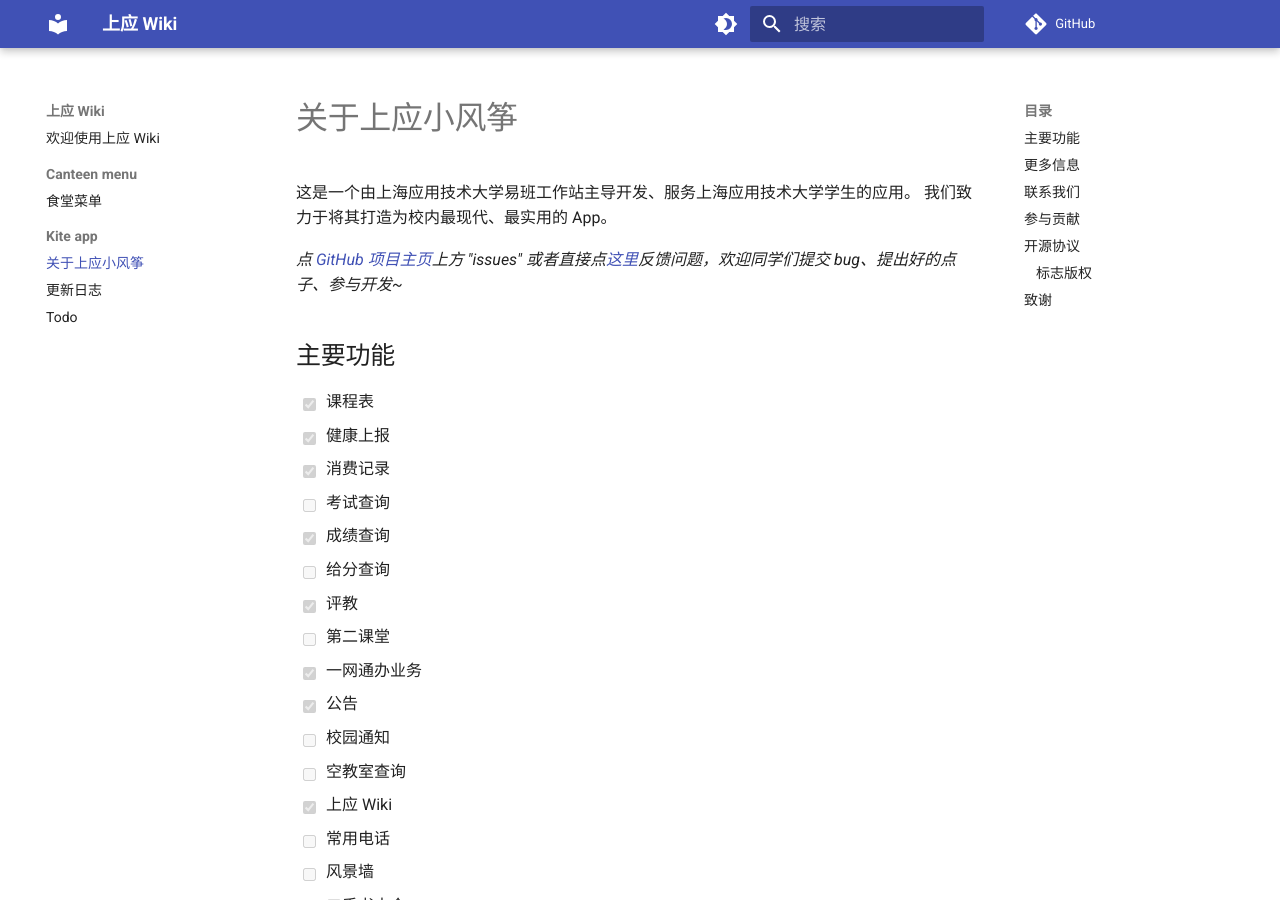
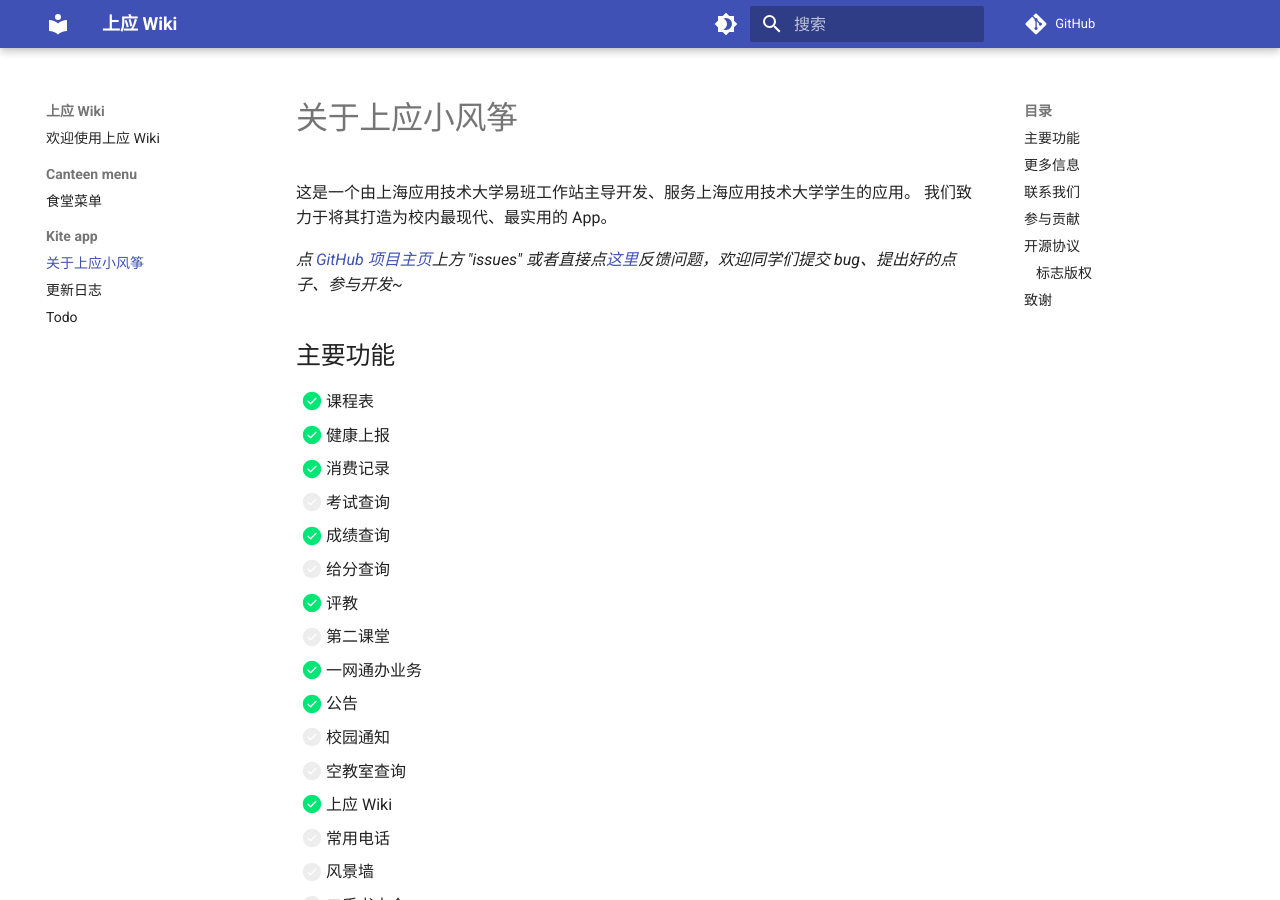
Before and after one commit to SIT-kite/SIT-wiki, an MkDocs documentation site: the page built from docs/kite-app/about.md, in a window 1280 px wide and 900 px high. Built offline with MkDocs 1.6.1 and Material for MkDocs 9.7.7, drawn with Linux system fonts in a browser that asks for light colours; comment, search, counter and statistics services are not loaded.

Commit message:
完善 markdown_extensions，整理 yaml 文件

```diff
--- a/mkdocs.yml
+++ b/mkdocs.yml
@@ -31,9 +31,17 @@ extra:
   social:
     - { name: 上应小风筝 SIT-kite, link: https://github.com/SIT-kite, icon: fontawesome/brands/github }
 
+# https://squidfunk.github.io/mkdocs-material/setup/extensions/
 # https://python-markdown.github.io/extensions/#officially-supported-extensions
-# https://squidfunk.github.io/mkdocs-material/setup/extensions/python-markdown/
-markdown_extensions: [ extra, sane_lists, pymdownx.tasklist ]
+# https://facelessuser.github.io/pymdown-extensions/
+markdown_extensions:
+  - meta
+  - sane_lists
+  - pymdownx.extra:
+      pymdownx.betterem: { smart_enable: all }
+  - pymdownx.details
+  - pymdownx.highlight
+  - pymdownx.tasklist: { custom_checkbox: true }
 
 strict: true
 use_directory_urls: true
```
Also changed, not shown: 1 other file.
